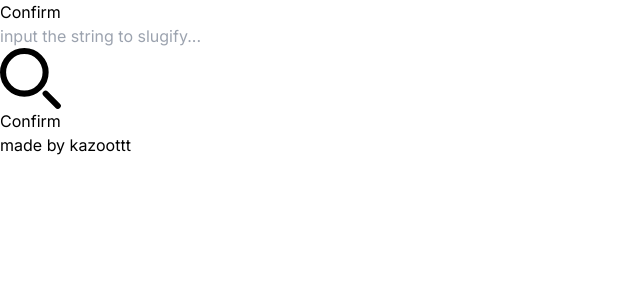
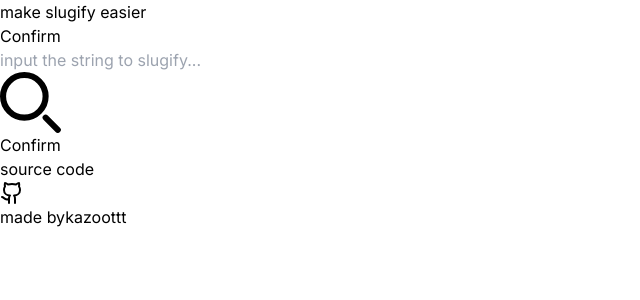
Before and after one commit to KazooTTT/auto-slugify-webapp, a Next.js app: page / in a window 1280 px wide. Shown: the top 300 px of the page, without its empty margins (0-640 px from the left). Built offline with nearby package versions, Linux system fonts and the light colour scheme.

Commit message:
feat: add source code link to the homepage and update versions of pkg

```diff
--- a/app/action.ts
+++ b/app/action.ts
@@ -1,6 +1,6 @@
 "use server";
 
-import { getSlugResult } from "@kzttools/auto-slugify";
+import getSlugResult from "@kzttools/auto-slugify";
 
 export async function createSlug(value: string) {
   const newRes = await getSlugResult(value);
--- a/app/page.tsx
+++ b/app/page.tsx
@@ -56,6 +56,9 @@ export default function Home() {
   return (
     <main className="flex min-h-screen flex-col items-center justify-between py-24 px-2 lg:px-24 ">
       <div className="w-full h-full max-w-xl space-y-2">
+        <h1 className="w-full text-center font-bold mb-4 lg:text-lg xl:text-3xl text-base">
+          make slugify easier
+        </h1>
         <div className="flex items-center w-full flex-col lg:flex-row space-y-2">
           <label className="sr-only">Confirm</label>
           <div className="relative w-full">
@@ -94,12 +97,40 @@ export default function Home() {
           </div>
         )}
       </div>
-      <Link
-        href="https://bento.me/kazoottt"
-        className="font-semibold text-gray-900 underline underline-offset-4 dark:text-white decoration-sky-500 decoration-wavy hover:text-orange-500"
-      >
-        made by kazoottt
-      </Link>
+      <div className="space-y-2">
+        <Link
+          className="flex items-center space-x-2 font-semibold text-gray-900  underline-offset-4 dark:text-white hover:text-orange-500"
+          href={"https://github.com/KazooTTT/auto-slugify-webapp"}
+          target="_blank"
+        >
+          <div>source code</div>
+          <svg
+            xmlns="http://www.w3.org/2000/svg"
+            width="24"
+            height="24"
+            viewBox="0 0 24 24"
+            fill="none"
+            stroke="currentColor"
+            stroke-width="2"
+            stroke-linecap="round"
+            stroke-linejoin="round"
+            className="lucide lucide-github"
+          >
+            <path d="M15 22v-4a4.8 4.8 0 0 0-1-3.5c3 0 6-2 6-5.5.08-1.25-.27-2.48-1-3.5.28-1.15.28-2.35 0-3.5 0 0-1 0-3 1.5-2.64-.5-5.36-.5-8 0C6 2 5 2 5 2c-.3 1.15-.3 2.35 0 3.5A5.403 5.403 0 0 0 4 9c0 3.5 3 5.5 6 5.5-.39.49-.68 1.05-.85 1.65-.17.6-.22 1.23-.15 1.85v4"></path>
+            <path d="M9 18c-4.51 2-5-2-7-2"></path>
+          </svg>
+        </Link>
+        <div>
+          made by
+          <Link
+            href="https://bento.me/kazoottt"
+            target="_blank"
+            className="ml-2 font-semibold text-gray-900 underline underline-offset-4 dark:text-white decoration-sky-500 decoration-wavy hover:text-orange-500"
+          >
+            kazoottt
+          </Link>
+        </div>
+      </div>
     </main>
   );
 }
--- a/package.json
+++ b/package.json
@@ -13,7 +13,7 @@
     "next": "14.1.0",
     "react": "^18",
     "react-dom": "^18",
-    "@kzttools/auto-slugify": "^0.0.4"
+    "@kzttools/auto-slugify": "^0.0.8"
   },
   "devDependencies": {
     "@types/node": "^20",
```
Also changed, not shown: 1 other file (tests, documents, lock files or other folders).
